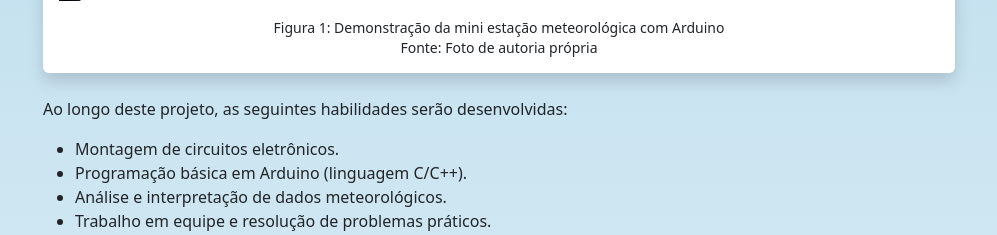
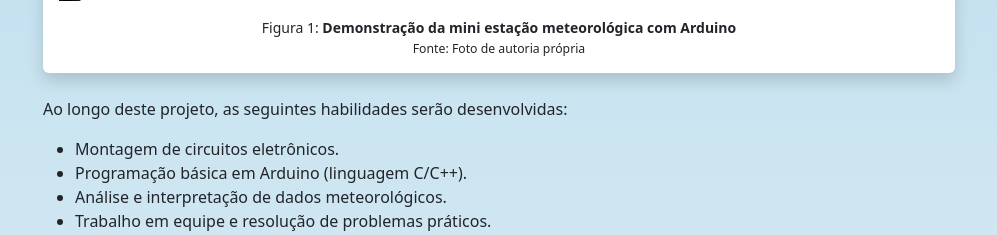
Before and after one commit to kelson-pereira/ifsp-arduino, a Django app: page / in a window 1280 px wide. Shown: the part 1023-1258 px from the top of the page, without its empty margins (141-1138 px from the left). Run offline with Django 5.2, Linux system fonts and the light colour scheme; some libraries are stand-ins or nearby versions.

Commit message:
ajuste no título das figuras

```diff
--- a/labclima/templates/lab.html
+++ b/labclima/templates/lab.html
@@ -19,7 +19,7 @@
     <div class="card shadow border-0 rounded p-0 align-self-center mb-4" style="max-width:100%; width: 60rem; height:auto">
         <img class="card-img-top px-3 pt-3" style="object-fit: contain;" src="{% static 'imagens/mini-estacao-meteorologica.jpg' %}">
         <div class="card-body">
-            <p class="card-text fs-6 lh-sm text-center"><small>Figura 1: Demonstração da mini estação meteorológica com Arduino<br>Fonte: Foto de autoria própria</small></p>
+            <p class="card-text fs-6 lh-sm text-center"><small>Figura 1: <strong>Demonstração da mini estação meteorológica com Arduino</strong><br><small>Fonte: Foto de autoria própria</small></small></p>
         </div>
     </div>
     <p>Ao longo deste projeto, as seguintes habilidades serão desenvolvidas:</p>
```
